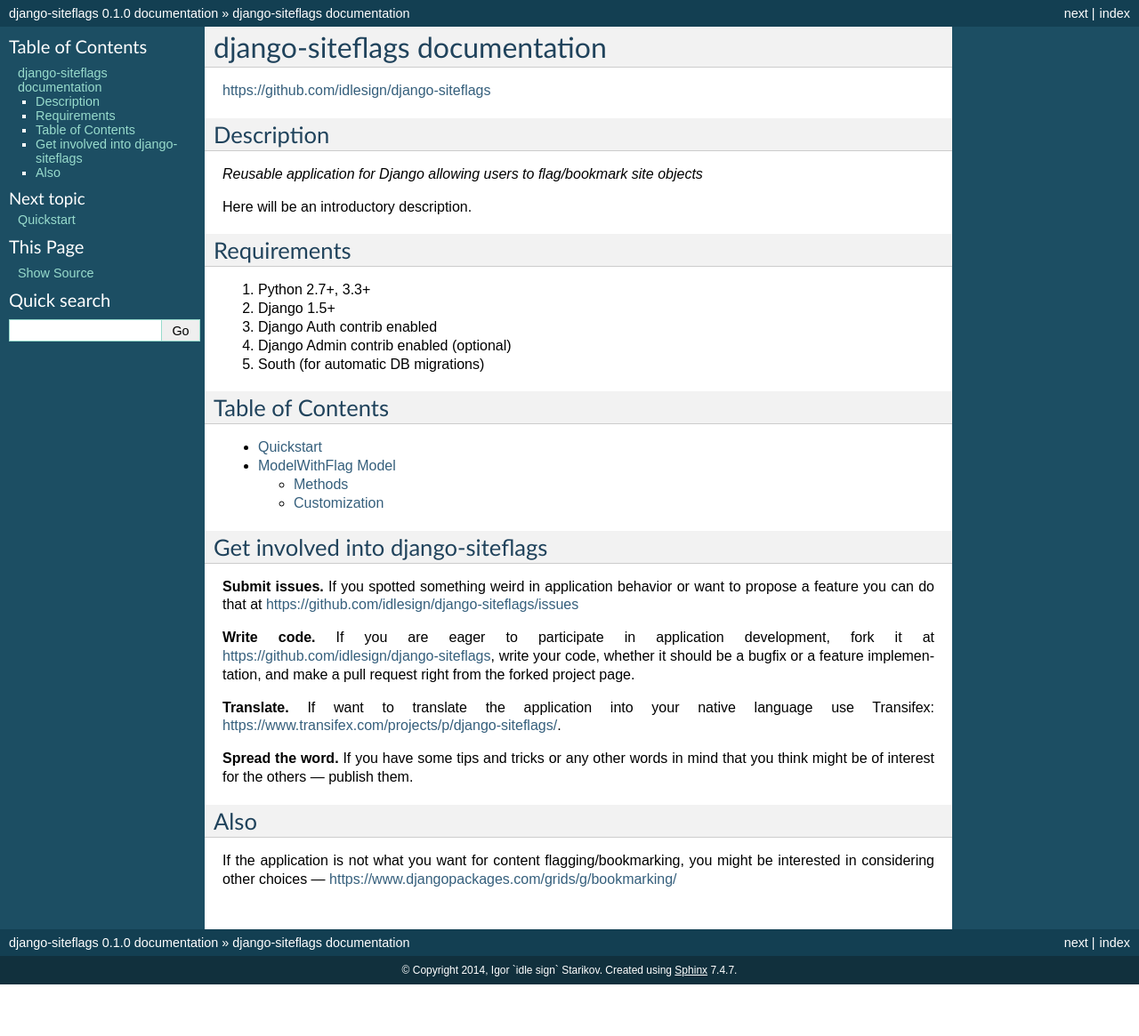
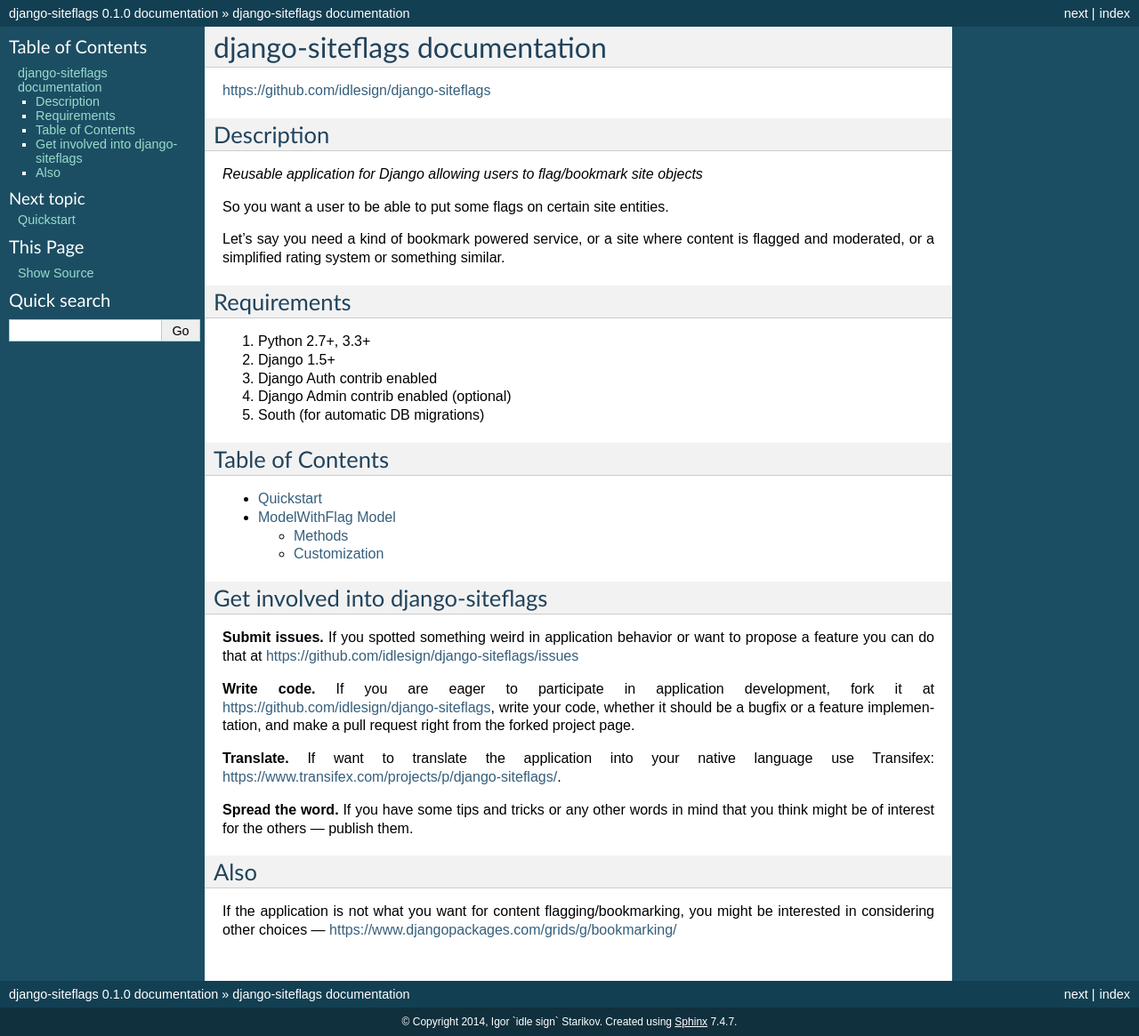
Before and after one commit to idlesign/django-siteflags, a Sphinx documentation site: the page built from docs/source/index.rst, in a window 1280 px wide. Shown: the whole page at 89% size. Built offline with Sphinx 7.4.7, drawn with Linux system fonts in a browser that asks for light colours; before the commit the page ends 1107 px from its top, so only the background shows below that.

Commit message:
Docs updated.

```diff
--- a/README.rst
+++ b/README.rst
@@ -17,7 +17,7 @@
 
 So you want a user to be able to put some flags on certain site entities.
 
-Let's say you need a kind of bookmark powered service, or a site where content is flagged and moderated, or something similar.
+Let's say you need a kind of bookmark powered service, or a site where content is flagged and moderated, or a simplified rating system or something similar.
 
 Inherit you model from **siteflags.models.ModelWithFlag** and you're almost done.
 
--- a/docs/source/index.rst
+++ b/docs/source/index.rst
@@ -9,7 +9,10 @@
 
 *Reusable application for Django allowing users to flag/bookmark site objects*
 
-Here will be an introductory description.
+
+So you want a user to be able to put some flags on certain site entities.
+
+Let's say you need a kind of bookmark powered service, or a site where content is flagged and moderated, or a simplified rating system or something similar.
 
 
 
```
